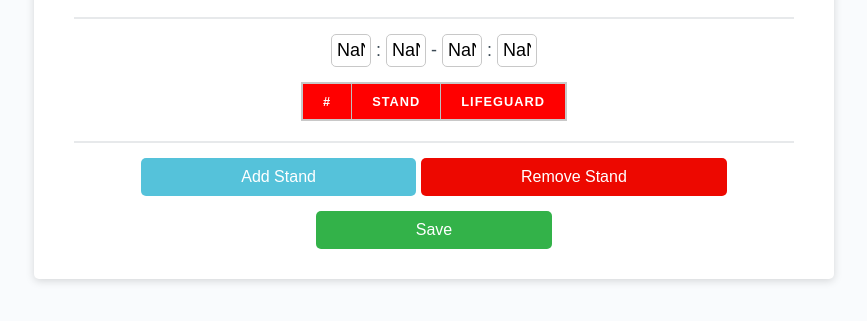
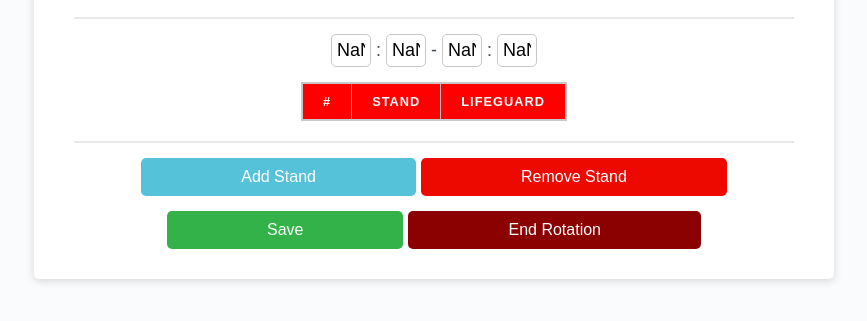
Before and after one commit to ZVKubajak/Lifeguard-Rotation-Tracker, a plain HTML site: page main.html in a window 1280 px wide. Shown: the part 289-610 px from the top of the page, without its empty margins (206-1073 px from the left). Drawn offline with Linux system fonts and the light colour scheme.

Commit message:
Added a Reset Button

```diff
--- a/assets/css/main.css
+++ b/assets/css/main.css
@@ -260,6 +260,24 @@ table {
   background-color: #2e9f41;
 }
 
+#reset-button {
+  background-color: #8B0000;
+  border: none;
+  color: white;
+  padding: 10px 100px;
+  text-align: center;
+  text-decoration: none;
+  display: inline-block;
+  font-size: 16px;
+  margin-top: 15px;
+  cursor: pointer;
+  border-radius: 5px;
+}
+
+#reset-button:active {
+  background-color: #7a0000;
+}
+
 @media screen and (width <= 480px) {
   #card-table {
     padding: 0 0 20px 0;
--- a/assets/js/main.js
+++ b/assets/js/main.js
@@ -360,6 +360,9 @@ function saveToLocalStorage () {
     return
 }
 
+const saveButton = document.getElementById('save-button');
+saveButton.addEventListener("click", saveToLocalStorage);
+
 /*
     * GET LOCAL STORAGE
 */
@@ -429,3 +432,17 @@ const savedLifeguardNames = JSON.parse(savedLifeguardNamesJSON) || [];
         lifeguardInput[index].value = name;
     }
 });
+
+/*
+    * REST LOCAL STORAGE
+*/
+
+// ! RESET & REDIRECT FUNCTION
+
+function endRotation () {
+    localStorage.clear();
+    window.location.href = 'index.html';
+}
+
+const resetButton = document.getElementById('reset-button');
+resetButton.addEventListener("click", endRotation);
--- a/main.html
+++ b/main.html
@@ -45,7 +45,8 @@
         <div id="card-footer">
             <button id="as-button">Add Stand</button>
             <button id="rs-button">Remove Stand</button>
-            <button id="save-button" onclick="saveToLocalStorage();">Save</button>
+            <button id="save-button">Save</button>
+            <button id="reset-button">End Rotation</button>
         </div>
     </section>
 
```
